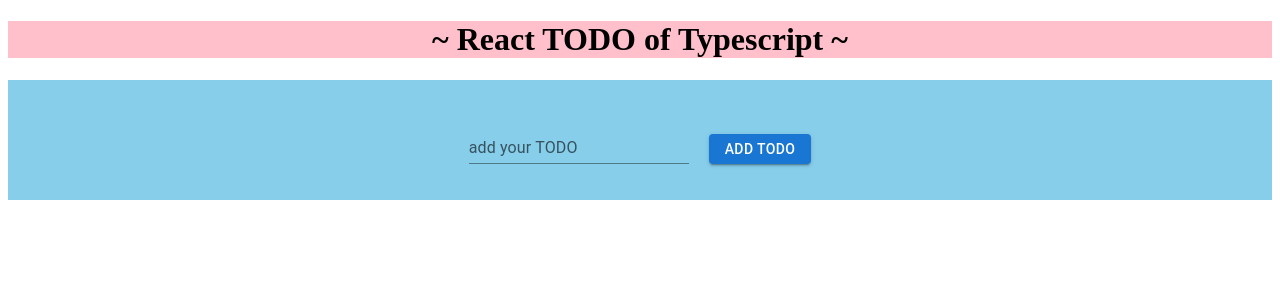
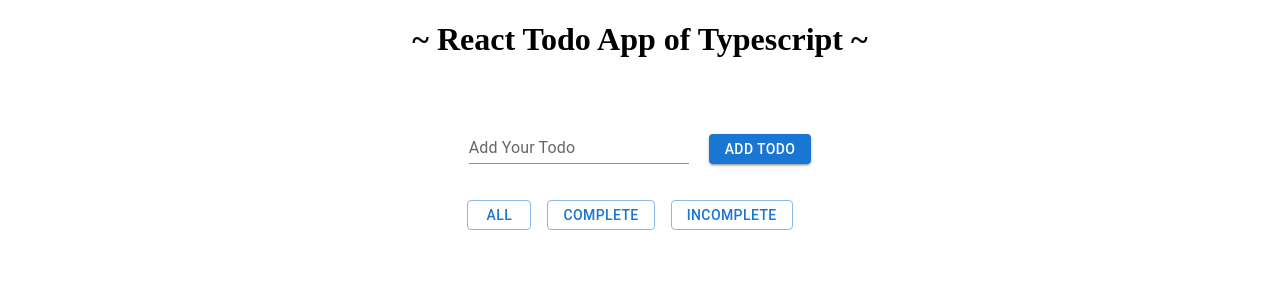
Before and after one commit to kaji5963/react-todo-typescript, a React (Create React App) app: page / in a window 1280 px wide. Shown: the top 300 px of the page. Built offline with nearby package versions, Linux system fonts and the light colour scheme.

Commit message:
絞り込み機能実装できず明日へ

```diff
--- a/src/App.css
+++ b/src/App.css
@@ -5,13 +5,10 @@
 }
 
 header {
-  background-color: pink;
   text-align: center;
 }
 
-
 .container-input {
-  background-color: skyblue;
   height: 120px;
   display: flex;
   justify-content: center;
@@ -28,9 +25,24 @@
   height: 30px;
 }
 
+.container-button {
+  display: flex;
+  justify-content: center;
+  align-items: center;
+  margin-right: 40px;
+
+}
+
 .container-list {
-  background-color: antiquewhite;
+  height: 50px;
+  margin-right: 50px;
+}
 
+.container-list input {
+  height: 20px;
+  width: 250px;
+  margin-right: 20px;
+  font-size: 16px;
 }
 
 .container-list ul {
--- a/src/App.tsx
+++ b/src/App.tsx
@@ -1,18 +1,14 @@
 import React from "react";
 import "./App.css";
-import { Form } from "./components/Form";
-// import { RecoilRoot } from "recoil";
-
+import { TodoList } from "./components/TodoList";
 
 export const App = (): JSX.Element => {
   return (
-    // <RecoilRoot>
     <div>
       <header>
-        <h1>~ React TODO of Typescript ~</h1>
+        <h1>~ React Todo App of Typescript ~</h1>
       </header>
-      <Form />
+      <TodoList />
     </div>
-    // </RecoilRoot>
   );
 };
--- a/src/components/Form.tsx
+++ b/src/components/TodoList.tsx
@@ -9,24 +9,28 @@
 import { pink } from "@mui/material/colors";
 const label = { inputProps: { "aria-label": "Checkbox demo" } };
 
-export const Form = () => {
+export const TodoList = () => {
+  const [inputValue, setInputValue] = useState("");
+  const [todo, setTodo] = useState<Todo[]>([]);
+
   type Todo = {
     id: number;
     inputValue: string;
     checked: boolean;
   };
 
-  const [inputValue, setInputValue] = useState("");
-  const [todo, setTodo] = useState<Todo[]>([]);
+  const initialState = {
+    task: {
+      id: Math.floor(Math.random() * 300),
+      inputValue: inputValue,
+      checked: false,
+    },
+  };
 
   const handleSubmit = (e: React.FormEvent<HTMLFormElement>) => {
     if (inputValue === "") return;
     e.preventDefault();
-    const newTodo: Todo = {
-      id: Math.floor(Math.random() * 300),
-      inputValue: inputValue,
-      checked: false,
-    };
+    const newTodo: Todo = initialState.task;
     setTodo([newTodo, ...todo]);
     setInputValue("");
   };
@@ -35,46 +39,42 @@
     e: React.MouseEvent<HTMLButtonElement, MouseEvent>
   ) => {
     if (inputValue === "") return;
-    const newTodo: Todo = {
-      id: Math.floor(Math.random() * 300),
-      inputValue: inputValue,
-      checked: false,
-    };
+    const newTodo: Todo = initialState.task;
     setTodo([newTodo, ...todo]);
     setInputValue("");
   };
 
   const handleEdit = (id: number, inputValue: string) => {
     const editTodo = todo.map((todo) => {
-      if( todo.id === id){
-        todo.inputValue = inputValue
+      if (todo.id === id) {
+        todo.inputValue = inputValue;
       }
-      return todo
-    })
-    setTodo(editTodo)
-  }
+      return todo;
+    });
+    setTodo(editTodo);
+  };
 
   const handleDelete = (id: number) => {
-    const deleteTodo = todo.filter((todo) => todo.id !== id)
-    setTodo(deleteTodo)
-  }
+    const deleteTodo = todo.filter((todo) => todo.id !== id);
+    setTodo(deleteTodo);
+  };
 
   const handleChecked = (id: number, checked: boolean) => {
     const checkTodo = todo.map((todo) => {
-      if ( todo.id === id) {
-        todo.checked = !checked
+      if (todo.id === id) {
+        todo.checked = !checked;
       }
-      return todo
-    })
-    setTodo(checkTodo)
-  }
+      return todo;
+    });
+    setTodo(checkTodo);
+  };
 
   return (
     <>
       <div className="container-input">
         <form onSubmit={(e) => handleSubmit(e)}>
           <TextField
-            label="add your TODO"
+            label="Add Your Todo"
             id="filled-size-normal"
             variant="standard"
             value={inputValue}
@@ -82,13 +82,26 @@
               target: { value: React.SetStateAction<string> };
             }) => setInputValue(e.target.value)}
           />
-
           <Stack spacing={2} direction="row" className="addButton">
             <Button onClick={(e) => handleAddButton(e)} variant="contained">
-              add TODO
+              ADD TODO
             </Button>
           </Stack>
         </form>
+      </div>
+
+      <div className="container-button">
+        <Stack spacing={2} direction="row" className="addButton">
+          <Button onClick={() => alert("all")} variant="outlined">
+            ALL
+          </Button>
+          <Button onClick={() => alert("complete")} variant="outlined">
+            COMPLETE
+          </Button>
+          <Button onClick={() => alert("incomplete")} variant="outlined">
+            INCOMPLETE
+          </Button>
+        </Stack>
       </div>
 
       {todo.map((todo) => {
```
